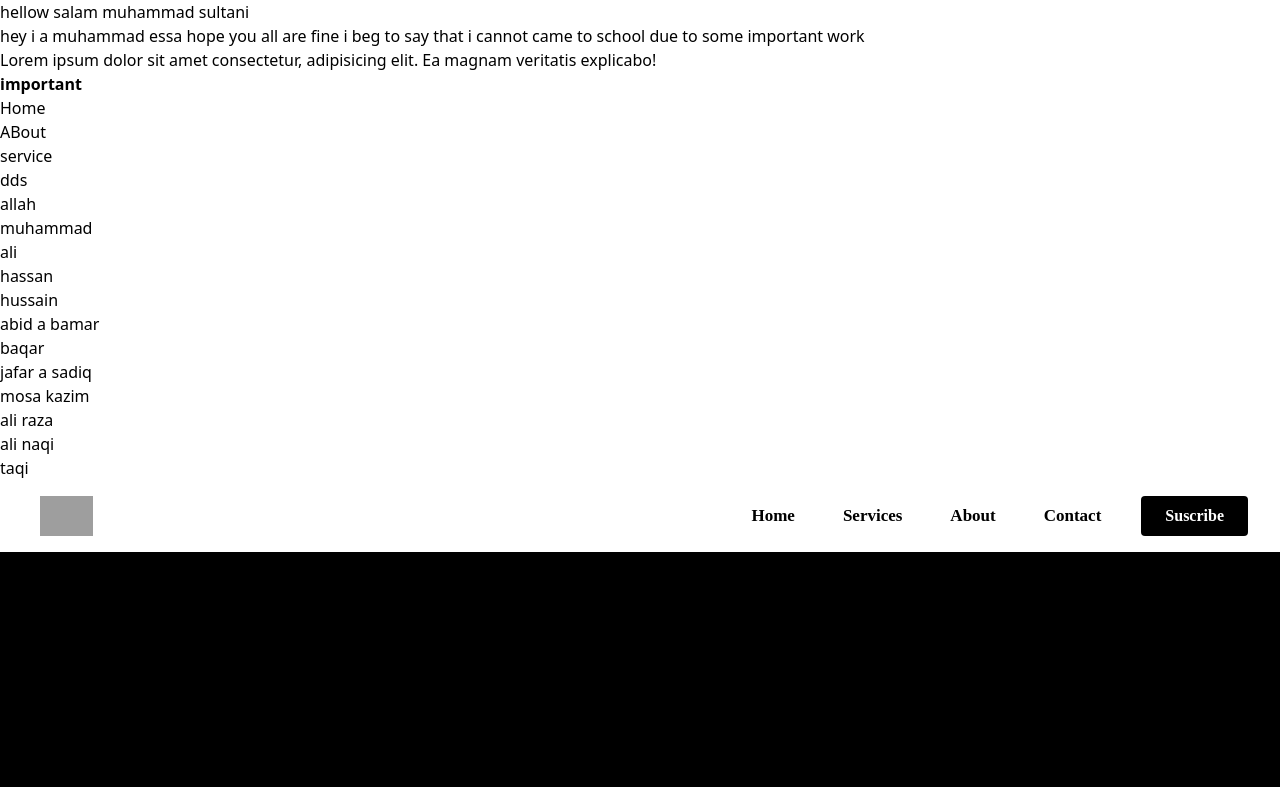
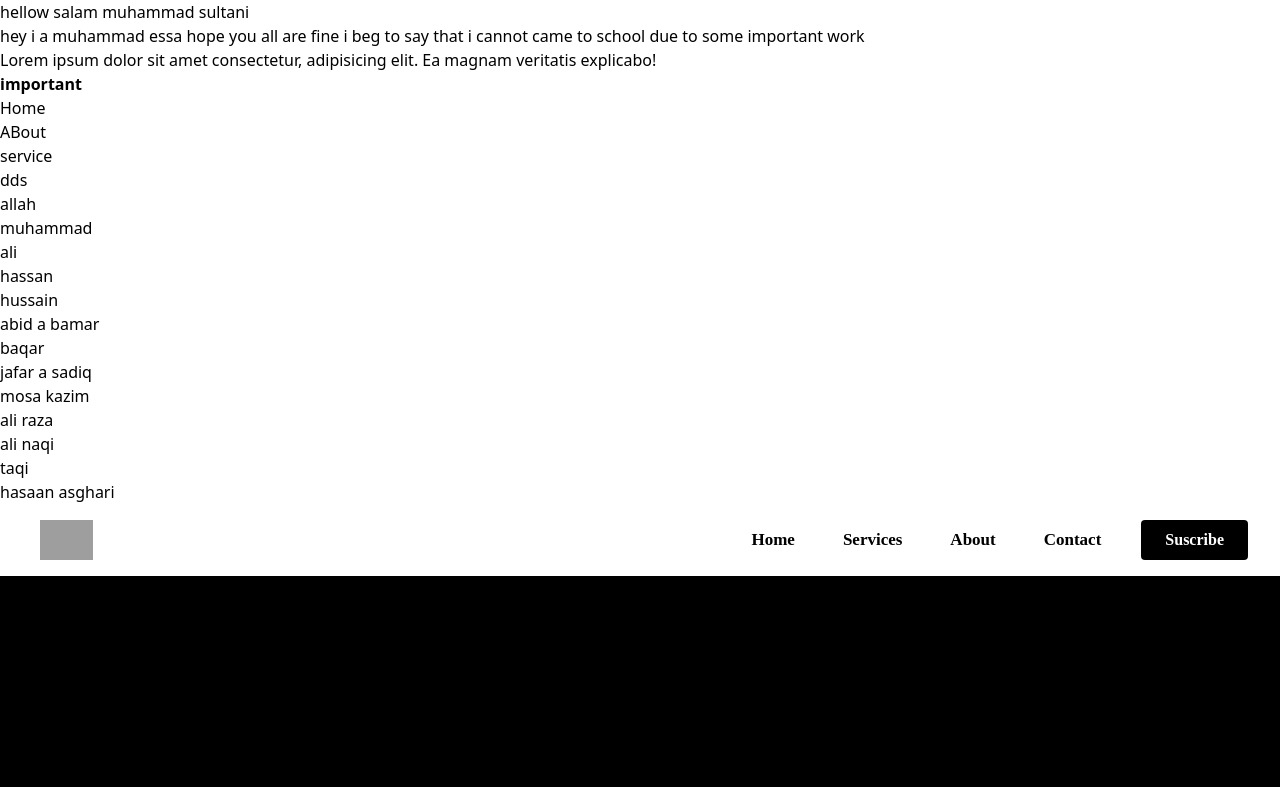
Before and after one commit to MuhammadEssa-514/Random-React-Pratice, a React (Create React App) app: page / in a window 1280 px wide. Shown: the top 787 px of the page. Built offline with nearby package versions, Linux system fonts and the light colour scheme; grey boxes are pictures that could not be loaded.

Commit message:
add menu 13

```diff
--- a/src/App.js
+++ b/src/App.js
@@ -28,6 +28,7 @@ function App() {
     <li>ali raza</li>
     <li>ali naqi</li>
     <li>taqi</li>
+    <li>hasaan asghari</li>
   </ol>
 
 
```
